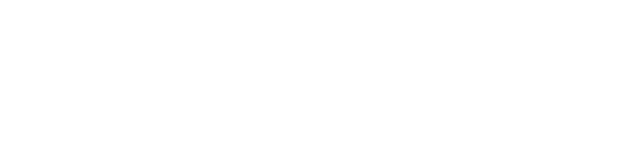
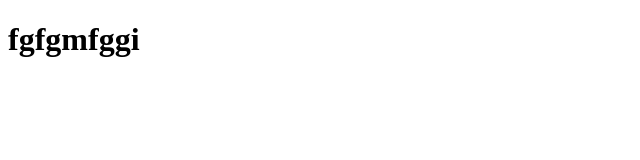
Before and after one commit to PetrovS30/four, a plain HTML site: page privet.html in a window 1280 px wide. Shown: the whole page, without its empty margins (0-640 px from the left). Drawn offline with Linux system fonts and the light colour scheme.

Commit message:
git five

```diff
--- a/privet.html
+++ b/privet.html
@@ -9,7 +9,7 @@
 </head>
 
 <body>
-
+    <h1>fgfgmfggi</h1>
 </body>
 
 </html>
```
